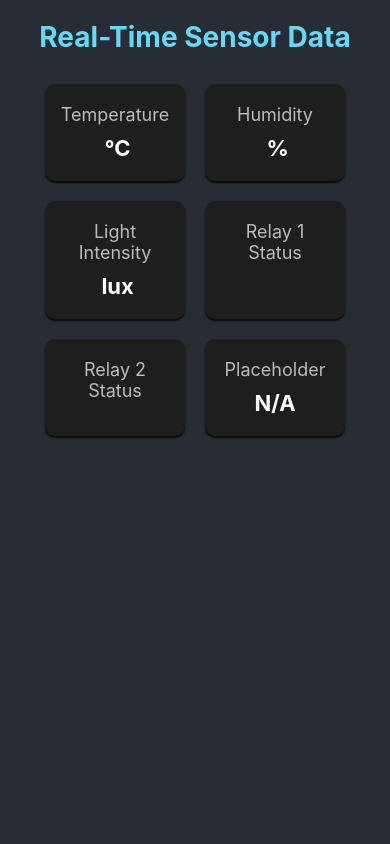
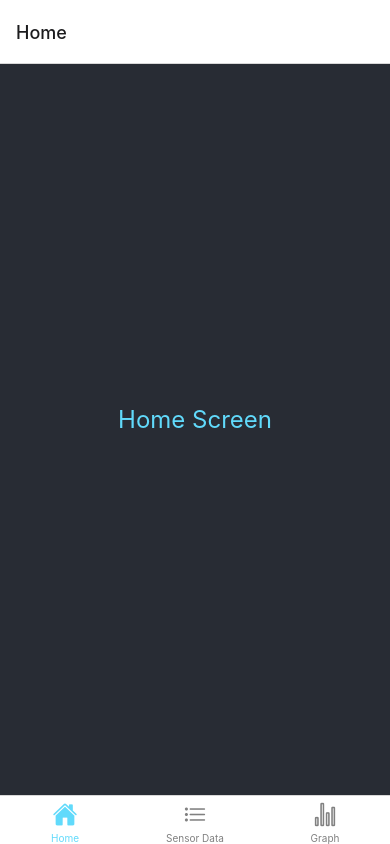
Before and after one commit to tugrulhanterzi/WebSocketAppV1, a React Native app in the folder client/: screen / in a window 390 px wide. Built offline with nearby package versions, Linux system fonts and the light colour scheme; no server answers.

Commit message:
Screens and Navigation added

```diff
--- a/client/App.tsx
+++ b/client/App.tsx
@@ -1,132 +1,13 @@
-import React, { useEffect, useState, useRef } from "react";
-import { View, Text, StyleSheet, SafeAreaView, ScrollView } from "react-native";
+import React from "react";
+import { NavigationContainer } from "@react-navigation/native";
+import AppNavigator from "./navigation/AppNavigator";
 
 const App = () => {
-  const [sensorData, setSensorData] = useState({
-    temperature: "",
-    humidity: "",
-    light: "",
-    relay1: "",
-    relay2: "",
-  });
-
-  const ws = useRef<WebSocket | null>(null);
-
-  useEffect(() => {
-    ws.current = new WebSocket("ws://192.168.1.84:8080");
-
-    ws.current.onopen = () => {
-      console.log("Connected to the WebSocket server");
-      ws.current?.send("Hello, server!");
-    };
-
-    ws.current.onmessage = (event) => {
-      console.log("Message from server:", event.data);
-      const data = JSON.parse(event.data);
-      setSensorData(data);
-    };
-
-    ws.current.onclose = () => {
-      console.log("Disconnected from WebSocket server");
-    };
-
-    ws.current.onerror = (error) => {
-      console.error("WebSocket error:", error);
-    };
-
-    return () => {
-      ws.current?.close();
-    };
-  }, []);
-
   return (
-    <SafeAreaView style={styles.safeArea}>
-      <ScrollView contentContainerStyle={styles.scrollViewContent}>
-        <View style={styles.container}>
-          <Text style={styles.title}>Real-Time Sensor Data</Text>
-          <View style={styles.grid}>
-            <View style={styles.card}>
-              <Text style={styles.label}>Temperature</Text>
-              <Text style={styles.value}>{sensorData.temperature} °C</Text>
-            </View>
-            <View style={styles.card}>
-              <Text style={styles.label}>Humidity</Text>
-              <Text style={styles.value}>{sensorData.humidity} %</Text>
-            </View>
-            <View style={styles.card}>
-              <Text style={styles.label}>Light Intensity</Text>
-              <Text style={styles.value}>{sensorData.light} lux</Text>
-            </View>
-            <View style={styles.card}>
-              <Text style={styles.label}>Relay 1 Status</Text>
-              <Text style={styles.value}>{sensorData.relay1}</Text>
-            </View>
-            <View style={styles.card}>
-              <Text style={styles.label}>Relay 2 Status</Text>
-              <Text style={styles.value}>{sensorData.relay2}</Text>
-            </View>
-            <View style={styles.card}>
-              <Text style={styles.label}>Placeholder</Text>
-              <Text style={styles.value}>N/A</Text>
-            </View>
-          </View>
-        </View>
-      </ScrollView>
-    </SafeAreaView>
+    <NavigationContainer>
+      <AppNavigator />
+    </NavigationContainer>
   );
 };
 
-const styles = StyleSheet.create({
-  safeArea: {
-    flex: 1,
-    backgroundColor: "#282C34",
-  },
-  scrollViewContent: {
-    flexGrow: 1,
-    justifyContent: "center",
-    alignItems: "center",
-    padding: 20,
-  },
-  container: {
-    flex: 1,
-    alignItems: "center",
-  },
-  title: {
-    fontSize: 28,
-    color: "#61DAFB",
-    fontWeight: "bold",
-    marginBottom: 20,
-  },
-  grid: {
-    flexDirection: "row",
-    flexWrap: "wrap",
-    justifyContent: "center",
-  },
-  card: {
-    backgroundColor: "#1E1E1E",
-    borderRadius: 10,
-    padding: 20,
-    margin: 10,
-    width: "40%",
-    alignItems: "center",
-    shadowColor: "#000",
-    shadowOffset: { width: 0, height: 2 },
-    shadowOpacity: 0.8,
-    shadowRadius: 2,
-    elevation: 5,
-  },
-  label: {
-    fontSize: 18,
-    color: "#BBBBBB",
-    marginBottom: 10,
-    textAlign: "center",
-  },
-  value: {
-    fontSize: 22,
-    color: "#FFFFFF",
-    fontWeight: "bold",
-    textAlign: "center",
-  },
-});
-
 export default App;
--- /dev/null
+++ b/client/navigation/AppNavigator.tsx
@@ -0,0 +1,39 @@
+import React from "react";
+import { createBottomTabNavigator } from "@react-navigation/bottom-tabs";
+import HomeScreen from "../screens/HomeScreen";
+import SensorScreen from "../screens/SensorSceen";
+import GraphScreen from "../screens/GraphScreen";
+import { Ionicons } from "@expo/vector-icons";
+
+const Tab = createBottomTabNavigator();
+
+const AppNavigator = () => {
+  return (
+    <Tab.Navigator
+      initialRouteName="Home"
+      screenOptions={({ route }) => ({
+        tabBarIcon: ({ focused, color, size }) => {
+          let iconName;
+
+          if (route.name === "Home") {
+            iconName = focused ? "home" : "home-outline";
+          } else if (route.name === "Sensor Data") {
+            iconName = focused ? "list" : "list-outline";
+          } else if (route.name === "Graph") {
+            iconName = focused ? "stats-chart" : "stats-chart-outline";
+          }
+
+          return <Ionicons name={iconName} size={size} color={color} />;
+        },
+        tabBarActiveTintColor: "#61DAFB",
+        tabBarInactiveTintColor: "gray",
+      })}
+    >
+      <Tab.Screen name="Home" component={HomeScreen} />
+      <Tab.Screen name="Sensor Data" component={SensorScreen} />
+      <Tab.Screen name="Graph" component={GraphScreen} />
+    </Tab.Navigator>
+  );
+};
+
+export default AppNavigator;
--- /dev/null
+++ b/client/screens/HomeScreen.tsx
@@ -0,0 +1,26 @@
+import React from "react";
+import { View, Text, StyleSheet } from "react-native";
+
+const HomeScreen = () => {
+  return (
+    <View style={styles.container}>
+      <Text style={styles.title}>Home Screen</Text>
+    </View>
+  );
+};
+
+const styles = StyleSheet.create({
+  container: {
+    flex: 1,
+    justifyContent: "center",
+    alignItems: "center",
+    backgroundColor: "#282C34",
+  },
+  title: {
+    fontSize: 24,
+    color: "#61DAFB",
+    marginBottom: 20,
+  },
+});
+
+export default HomeScreen;
--- /dev/null
+++ b/client/screens/SensorSceen.tsx
@@ -0,0 +1,116 @@
+import React, { useEffect, useState, useRef } from "react";
+import { View, Text, StyleSheet } from "react-native";
+
+const SensorScreen = () => {
+  const [sensorData, setSensorData] = useState({
+    temperature: "",
+    humidity: "",
+    light: "",
+    relay1: "",
+    relay2: "",
+  });
+
+  const ws = useRef<WebSocket | null>(null);
+
+  useEffect(() => {
+    ws.current = new WebSocket("ws://192.168.1.84:8080");
+
+    ws.current.onopen = () => {
+      console.log("Connected to the WebSocket server");
+      ws.current?.send("Hello, server!");
+    };
+
+    ws.current.onmessage = (event) => {
+      console.log("Message from server:", event.data);
+      const data = JSON.parse(event.data);
+      setSensorData(data);
+    };
+
+    ws.current.onclose = () => {
+      console.log("Disconnected from WebSocket server");
+    };
+
+    ws.current.onerror = (error) => {
+      console.error("WebSocket error:", error);
+    };
+
+    return () => {
+      ws.current?.close();
+    };
+  }, []);
+
+  return (
+    <View style={styles.container}>
+      <Text style={styles.title}>Sensor Data</Text>
+      <View style={styles.grid}>
+        <View style={styles.card}>
+          <Text style={styles.label}>Temperature</Text>
+          <Text style={styles.value}>{sensorData.temperature} °C</Text>
+        </View>
+        <View style={styles.card}>
+          <Text style={styles.label}>Humidity</Text>
+          <Text style={styles.value}>{sensorData.humidity} %</Text>
+        </View>
+        <View style={styles.card}>
+          <Text style={styles.label}>Light Intensity</Text>
+          <Text style={styles.value}>{sensorData.light} lux</Text>
+        </View>
+        <View style={styles.card}>
+          <Text style={styles.label}>Relay 1 Status</Text>
+          <Text style={styles.value}>{sensorData.relay1}</Text>
+        </View>
+        <View style={styles.card}>
+          <Text style={styles.label}>Relay 2 Status</Text>
+          <Text style={styles.value}>{sensorData.relay2}</Text>
+        </View>
+      </View>
+    </View>
+  );
+};
+
+const styles = StyleSheet.create({
+  container: {
+    flex: 1,
+    justifyContent: "center",
+    alignItems: "center",
+    backgroundColor: "#282C34",
+  },
+  title: {
+    fontSize: 28,
+    color: "#61DAFB",
+    fontWeight: "bold",
+    marginBottom: 20,
+  },
+  grid: {
+    flexDirection: "row",
+    flexWrap: "wrap",
+    justifyContent: "center",
+  },
+  card: {
+    backgroundColor: "#1E1E1E",
+    borderRadius: 10,
+    padding: 20,
+    margin: 10,
+    width: "40%",
+    alignItems: "center",
+    shadowColor: "#000",
+    shadowOffset: { width: 0, height: 2 },
+    shadowOpacity: 0.8,
+    shadowRadius: 2,
+    elevation: 5,
+  },
+  label: {
+    fontSize: 18,
+    color: "#BBBBBB",
+    marginBottom: 10,
+    textAlign: "center",
+  },
+  value: {
+    fontSize: 22,
+    color: "#FFFFFF",
+    fontWeight: "bold",
+    textAlign: "center",
+  },
+});
+
+export default SensorScreen;
```
Also changed, not shown: client/package.json (+12 -1 lines), client/tsconfig.json (+11 -1 lines), 2 other files (tests, documents, lock files or other folders).
